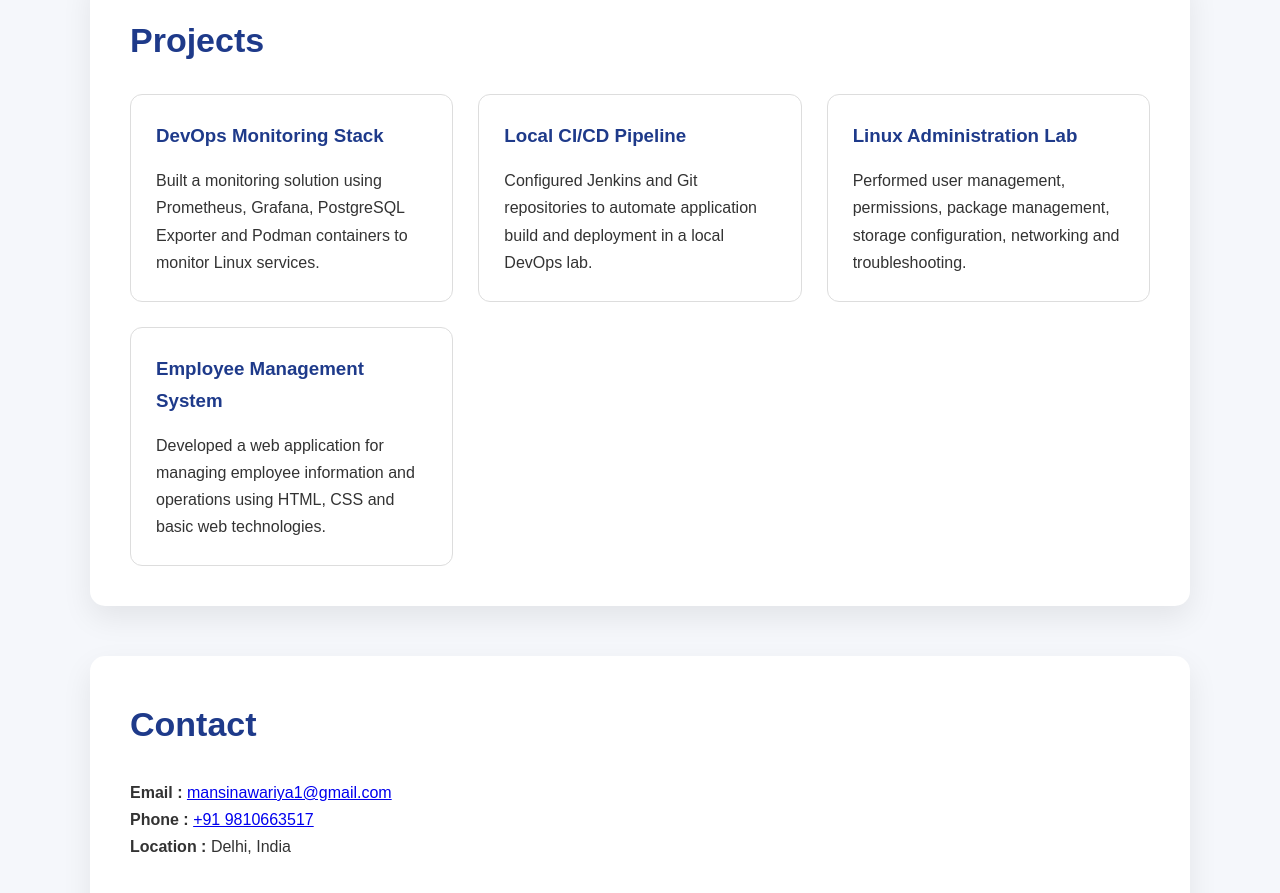
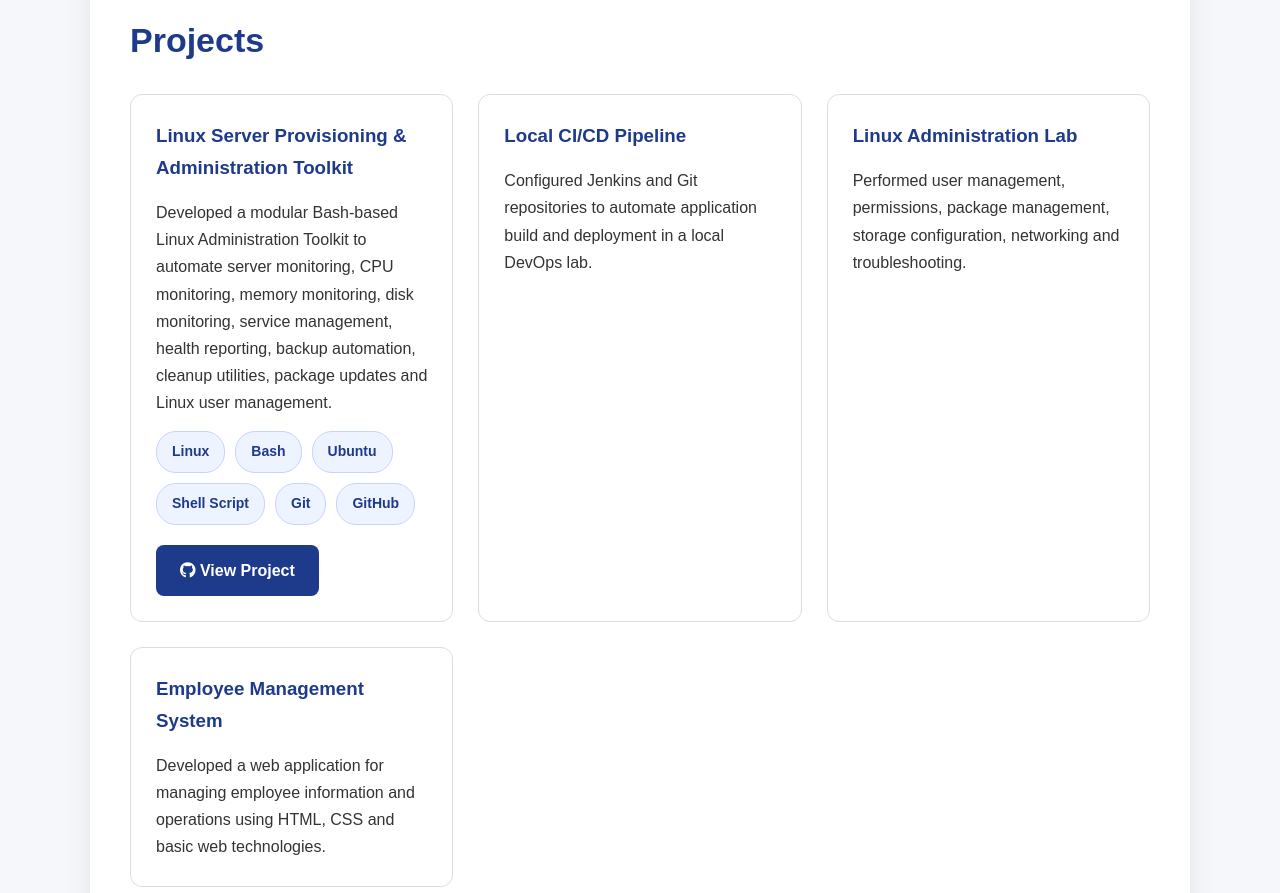
Before and after one commit to mansinawariya/mansinawariya.github.io, a plain HTML site: page index.html in a window 1280 px wide. Shown: the part 1520-2413 px from the top of the page. Drawn offline with Linux system fonts and the light colour scheme.

Commit message:
Update portfolio with Linux Server Provisioning Toolkit project

```diff
--- a/index.html
+++ b/index.html
@@ -162,19 +162,43 @@
 
     <div class="project-grid">
 
-        <div class="project">
+ <div class="project">
 
-            <h3>DevOps Monitoring Stack</h3>
+    <h3>Linux Server Provisioning & Administration Toolkit</h3>
 
-            <p>
+    <p>
 
-                Built a monitoring solution using Prometheus,
-                Grafana, PostgreSQL Exporter and Podman
-                containers to monitor Linux services.
+        Developed a modular Bash-based Linux Administration Toolkit
+        to automate server monitoring, CPU monitoring,
+        memory monitoring, disk monitoring,
+        service management, health reporting,
+        backup automation, cleanup utilities,
+        package updates and Linux user management.
 
-            </p>
+    </p>
 
-        </div>
+    <div class="project-tech">
+
+        <span>Linux</span>
+        <span>Bash</span>
+        <span>Ubuntu</span>
+        <span>Shell Script</span>
+        <span>Git</span>
+        <span>GitHub</span>
+
+    </div>
+
+    <a href="https://github.com/mansinawariya/linux-server-provisioning-toolkit"
+       target="_blank"
+       class="project-btn">
+
+        <i class="fa-brands fa-github"></i>
+
+        View Project
+
+    </a>
+
+</div>
 
         <div class="project">
 
--- a/style.css
+++ b/style.css
@@ -447,3 +447,68 @@ footer p:last-child{
 }
 
 }
+/* ===========================
+   PROJECT BUTTON
+=========================== */
+
+.project-btn{
+
+    display:inline-block;
+    margin-top:20px;
+
+    padding:12px 24px;
+
+    background:#1e3a8a;
+    color:white;
+
+    text-decoration:none;
+
+    border-radius:8px;
+
+    font-weight:bold;
+
+    transition:.3s;
+
+}
+
+.project-btn:hover{
+
+    background:#2563eb;
+
+    transform:translateY(-3px);
+
+}
+
+/* ===========================
+   PROJECT TECH STACK
+=========================== */
+
+.project-tech{
+
+    display:flex;
+
+    flex-wrap:wrap;
+
+    gap:10px;
+
+    margin-top:15px;
+
+}
+
+.project-tech span{
+
+    background:#eef4ff;
+
+    color:#1e3a8a;
+
+    padding:8px 15px;
+
+    border-radius:20px;
+
+    font-size:14px;
+
+    font-weight:bold;
+
+    border:1px solid #c7d2fe;
+
+}
```
